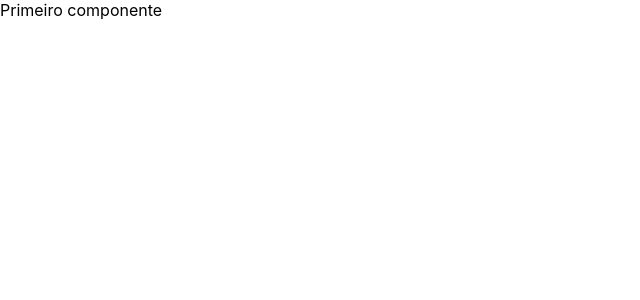
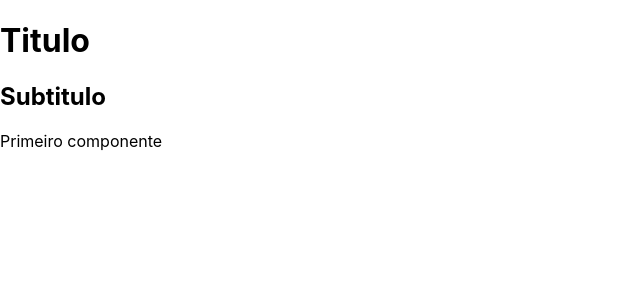
Before and after one commit to tarcisiowes/Learning-Nextjs, a Next.js app in the folder 1st-next/: page /basicos/primeiro in a window 1280 px wide. Shown: the top 300 px of the page, without its empty margins (0-640 px from the left). Built offline with nearby package versions, Linux system fonts and the light colour scheme.

Commit message:
componentizando Titulo e importando

```diff
--- /dev/null
+++ b/1st-next/components/Titulo.jsx
@@ -0,0 +1,8 @@
+export default function Titulo() {
+  return (
+    <>
+    <h1>Titulo</h1>
+    <h2>Subtitulo</h2>
+    </>
+  )
+}
--- a/1st-next/pages/basicos/primeiro.jsx
+++ b/1st-next/pages/basicos/primeiro.jsx
@@ -1,3 +1,10 @@
+import Titulo from "../../components/Titulo"
+
 export default function primeiro() {
-  return "Primeiro componente"
+  return (
+    <>
+      <Titulo/>
+      Primeiro componente
+    </>
+  )
 }
```
